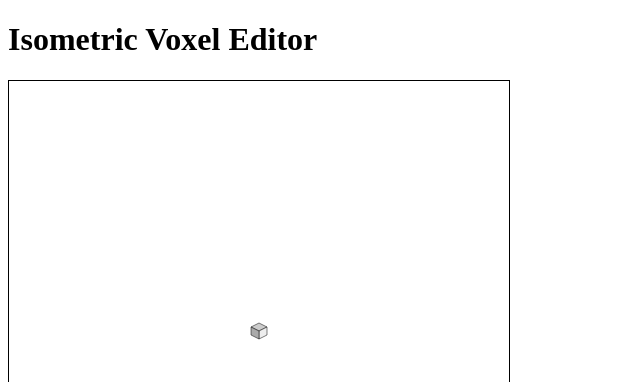
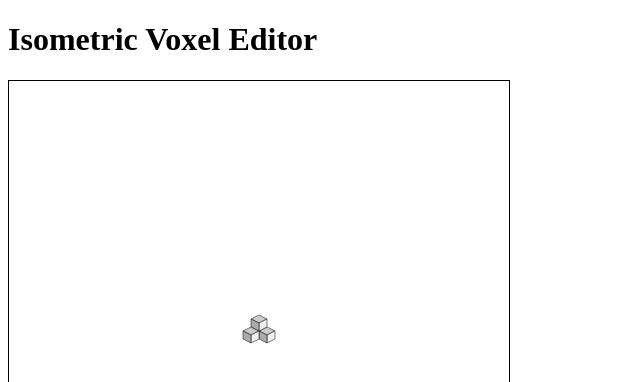
Before and after one commit to dnashark/isometric-editor, a React (Create React App) app: page / in a window 1280 px wide. Shown: the top 382 px of the page, without its empty margins (0-640 px from the left). Built offline with nearby package versions, Linux system fonts and the light colour scheme.

Commit message:
Add ability to render a scene.

```diff
--- a/src/components/viewport.tsx
+++ b/src/components/viewport.tsx
@@ -27,6 +27,9 @@ export default class ViewportComponent extends React.Component<ViewportComponent
 
   componentDidMount() {
     const voxelImage = new BackingImage(5, 5, 5, false);
+    voxelImage.set(1, 0, 0, true);
+    voxelImage.set(0, 1, 0, true);
+    voxelImage.set(0, 0, 1, true);
     const renderer = new VectorRenderer();
     this.viewportController = new ViewportController(this.canvasRef.current!, voxelImage, renderer);
   }
--- a/src/viewport/backingvoxelimage.ts
+++ b/src/viewport/backingvoxelimage.ts
@@ -1,11 +1,5 @@
 import { DEBUG } from '../consts';
-import VoxelImage from './voxelimage';
-
-interface Size {
-  readonly x: number,
-  readonly y: number,
-  readonly z: number,
-};
+import {VoxelImage, Size} from './voxelimage';
 
 export default class BackingImage<Type> implements VoxelImage<Type> {
   readonly size: Size;
@@ -20,7 +14,16 @@ export default class BackingImage<Type> implements VoxelImage<Type> {
 
   get(x: number, y: number, z: number): Type {
     if (DEBUG && !this.isValidCoordinates(x, y, z)) throw `Invalid coordinates {x: ${x}, y: ${y}, z: ${z}}`;
-    return this.image[x + y * this.size.x + z * this.size.x + this.size.y];
+    return this.image[this.getIndex(x, y, z)];
+  }
+
+  set(x: number, y: number, z: number, value: Type): void {
+    if (DEBUG && !this.isValidCoordinates(x, y, z)) throw `Invalid coordinates {x: ${x}, y: ${y}, z: ${z}}`;
+    this.image[this.getIndex(x, y, z)] = value;
+  }
+
+  private getIndex(x: number, y: number, z: number): number {
+    return z * this.size.x * this.size.y + y * this.size.x + x;
   }
 
   private isValidSize(x: number, y: number, z: number): boolean {
--- a/src/viewport/renderer.ts
+++ b/src/viewport/renderer.ts
@@ -1,4 +1,4 @@
-import VoxelImage from './voxelimage';
+import {VoxelImage} from './voxelimage';
 
 export default interface Renderer {
   // TODO: need context for zoom, translate, etc...
--- a/src/viewport/vectorrenderer.ts
+++ b/src/viewport/vectorrenderer.ts
@@ -1,7 +1,7 @@
 import Renderer from './renderer';
-import VoxelImage from './voxelimage';
+import { VoxelImage } from './voxelimage';
 
-type ScreenCoord = {u: number, v: number};
+type ScreenCoord = { u: number, v: number };
 
 const WIDTH = 16;
 const STROKE = true;
@@ -10,13 +10,21 @@ const STROKE_COLOR = '#000';
 
 export default class VectorRenderer implements Renderer {
   render(voxelImage: VoxelImage<boolean>, context: CanvasRenderingContext2D): void {
-    this.drawVoxel(0, 0, 0, context);
+    for (let z = 0; z < voxelImage.size.z; z++) {
+      for (let y = 0; y < voxelImage.size.y; y++) {
+        for (let x = 0; x < voxelImage.size.x; x++) {
+          if (voxelImage.get(x, y, z)) {
+            this.drawVoxel(x, y, z, context);
+          }
+        }
+      }
+    }
   }
 
   private drawVoxel(x: number, y: number, z: number, context: CanvasRenderingContext2D) {
-    this.drawTopFace(x, y, z, WIDTH, {u: 250, v: 250}, context);
-    this.drawRightFace(x, y, z, WIDTH, {u: 250, v: 250}, context);
-    this.drawLeftFace(x, y, z, WIDTH, {u: 250, v: 250}, context)
+    this.drawTopFace(x, y, z, WIDTH, { u: 250, v: 250 }, context);
+    this.drawRightFace(x, y, z, WIDTH, { u: 250, v: 250 }, context);
+    this.drawLeftFace(x, y, z, WIDTH, { u: 250, v: 250 }, context)
   }
 
   private convertToScreen(x: number, y: number, z: number, width: number): ScreenCoord {
--- a/src/viewport/viewportcontroller.ts
+++ b/src/viewport/viewportcontroller.ts
@@ -1,5 +1,5 @@
 import Renderer from "./renderer";
-import VoxelImage from "./voxelimage";
+import {VoxelImage} from "./voxelimage";
 
 export default class ViewportController {
   private renderer: Renderer;
```
Also changed, not shown: src/viewport/voxelimage.ts (+9 -1 lines).
